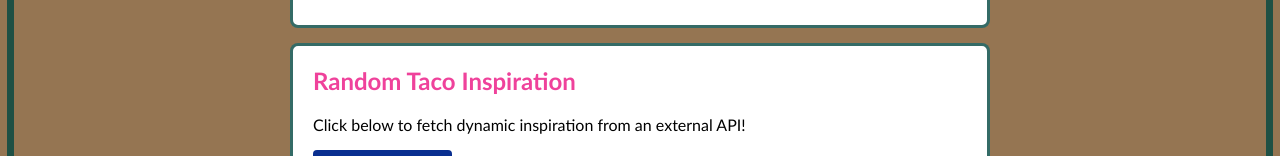
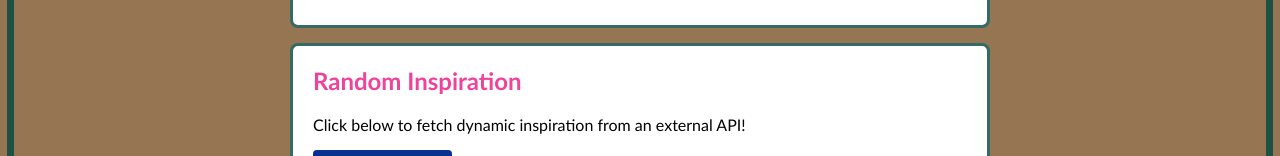
Before and after one commit to afiggers-bit/homework, a plain HTML site: page index.html in a window 1280 px wide. Shown: the part 1577-1733 px from the top of the page. Drawn offline with Linux system fonts and the light colour scheme.

Commit message:
Update section header for API fetch to improve clarity

```diff
--- a/index.html
+++ b/index.html
@@ -57,7 +57,7 @@
 
         <!-- Public API Fetch Section (Bonus Requirement) -->
         <section class="test">
-            <h2>Random Taco Inspiration</h2>
+            <h2>Random Inspiration</h2>
             <p id="api-fact">Click below to fetch dynamic inspiration from an external API!</p>
             <button id="fetch-fact-btn" class="btn btn-primary">Fetch Inspiration</button>
         </section>
```
